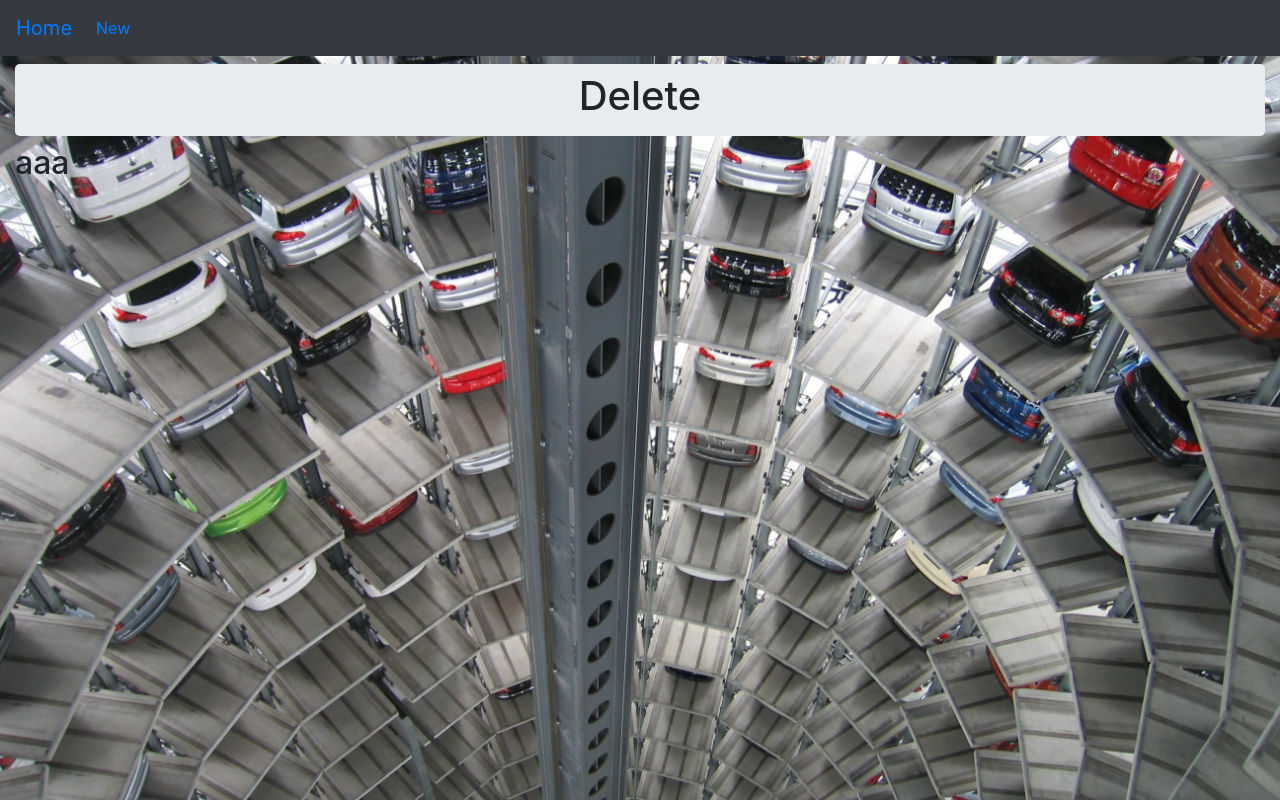
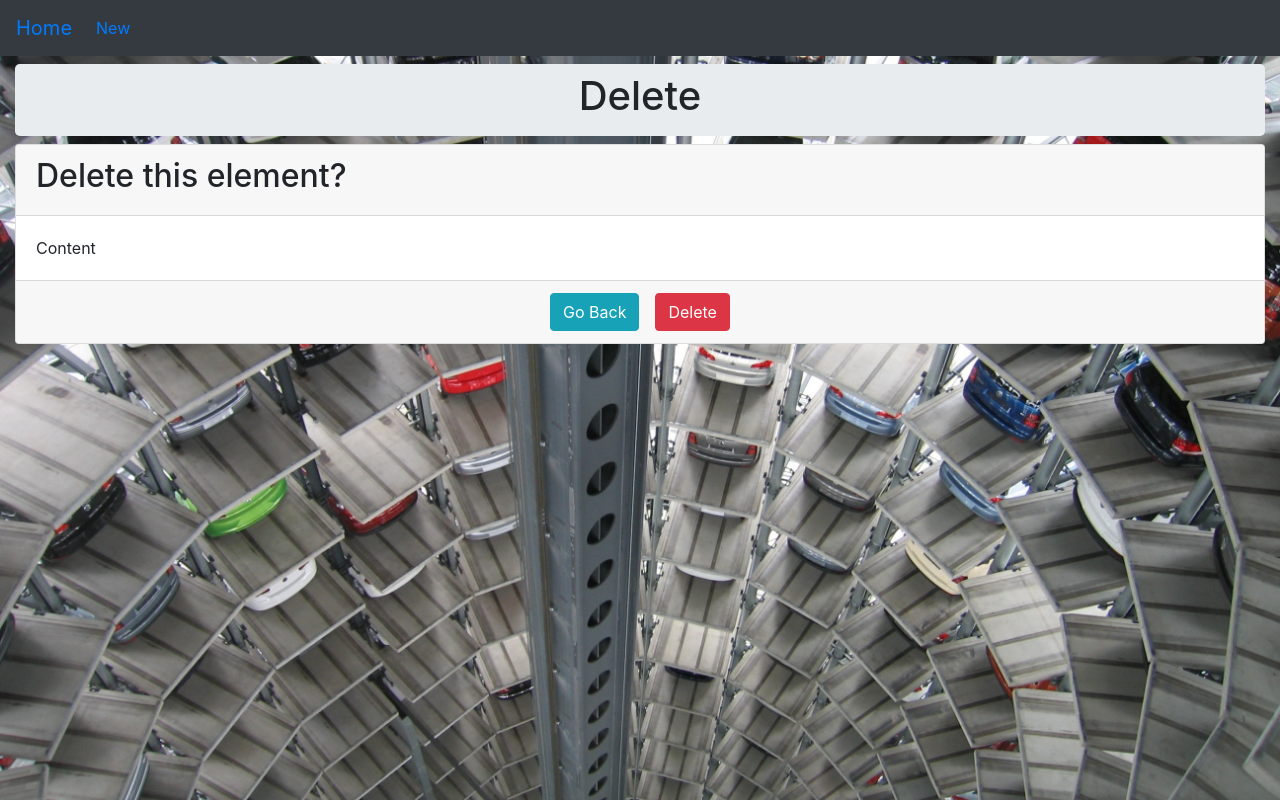
Before and after one commit to AlePericolo/crud-react-app, a React (Create React App) app: page /delete/1 in a window 1280 px wide. Built offline with nearby package versions, Linux system fonts and the light colour scheme; data requests are answered from the project's data file.

Commit message:
deletePage component

```diff
--- a/src/components/container/DeletePage.js
+++ b/src/components/container/DeletePage.js
@@ -2,6 +2,10 @@ import React, { Component } from 'react';
 import Service from '../Service';
 import Title from '../common/Title'
 import Swal from 'sweetalert2'
+import { Redirect } from 'react-router';
+import { Link } from 'react-router-dom'
+
+
 
 class DeletePage extends Component {
 
@@ -13,9 +17,10 @@ class DeletePage extends Component {
     }
 
     componentDidMount() {
+
         const { params } = this.props.match
         const p = `/${params.id}`;
-        console.log(p);
+
         Service.getApi(p)
             .then(response => {
                 console.log(response);
@@ -27,19 +32,63 @@ class DeletePage extends Component {
             .catch(function (error) {
                 Swal.fire(error.toString())
                 console.log(error);
-            })
+            });
     }
 
+    delete = () => {
+
+        const { params } = this.props.match
+        const p = `/${params.id}`;
+
+        Service.deleteApi(p)
+            .then(response => {
+                console.log(response);
+                if (response.status === 200) {
+                    Swal.fire({
+                        icon: 'success',
+                        title: 'Element deleted',
+                        showConfirmButton: false,
+                        timer: 1500
+                    }).then(() => {
+                        return (<Redirect to="/" />);
+                    });
+                }
+                else {
+                    Swal.fire({
+                        icon: 'warning',
+                        title: 'Something went wrong',
+                        showConfirmButton: false,
+                        timer: 1500
+                    }).then(() => {
+                        return (<Redirect to="/" />);
+                    });
+                }
+                }).catch((error) => {
+                    console.log("error-----------", error)
+                });
+    }
 
     render() {
 
         return (
             <div className="container-fluid">
                 <Title title={'Delete'} />
-                <h2>aaa</h2>
+                <div className="card">
+                    <div className="card-header">
+                        <h2>Delete this element?</h2>
+                    </div>
+                    <div className="card-body">Content</div>
+                    <div className="card-footer text-center">
+                        <Link to="/">
+                            <button type="button" className="btn btn-info mx-2">Go Back</button>
+                        </Link>
+                        <button type="button" onClick={this.delete} className="btn btn-danger mx-2">Delete</button>
+                    </div>
+                </div>
             </div>
         )
       }
 }
 
+
 export default DeletePage;
```
Also changed, not shown: src/components/container/HomePage.js (+7 -6 lines).
